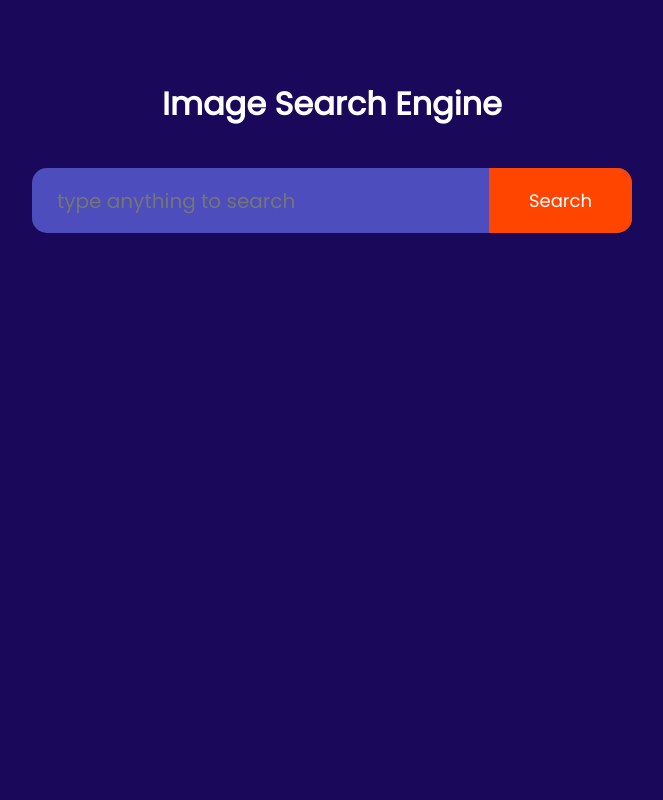
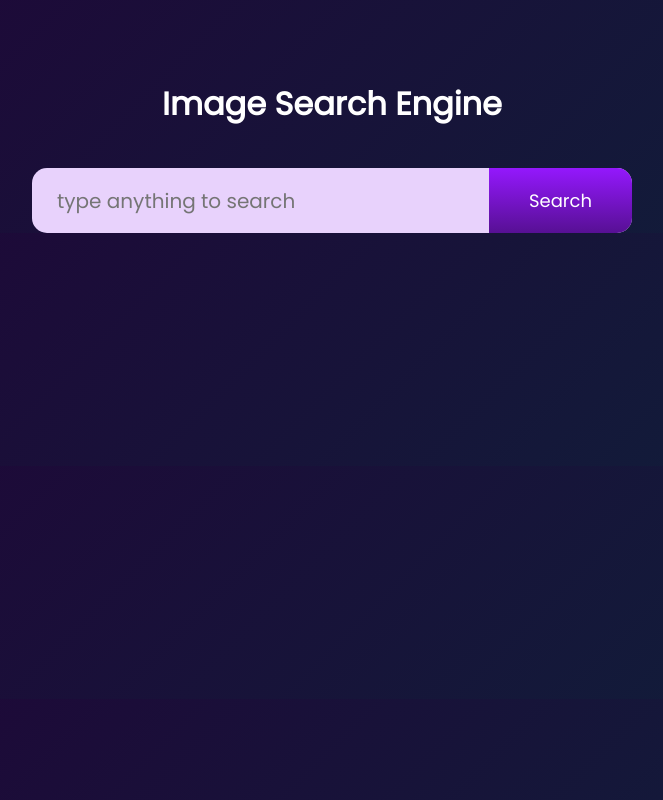
Before and after one commit to mobasshirCode/image-search-app, a plain HTML site: page index.html in a window 1280 px wide. Shown: the whole page, without its empty margins (308-971 px from the left). Drawn offline with Linux system fonts and the light colour scheme.

Commit message:
Changed theme

```diff
--- a/style.css
+++ b/style.css
@@ -8,7 +8,7 @@
 }
 
 body {
-  background: rgb(26, 8, 90);
+  background: linear-gradient(135deg,#200538,#0f203a);
   color: #fff;
 }
 
@@ -22,7 +22,7 @@ h1 {
   width: 90%;
   max-width: 600px;
   height: 65px;
-  background: rgb(77, 77, 190);
+  background: #e8d2fc;
   border-radius: 15px;
   margin: auto;
   display: flex;
@@ -49,7 +49,7 @@ h1 {
   border: 0;
   outline: 0;
   color: white;
-  background: orangered;
+  background: linear-gradient(#9418fd,#571094);
   cursor: pointer;
 }
 
@@ -57,7 +57,7 @@ h1 {
   padding: 10px 20px;
   border: 0;
   outline: 0;
-  background: orangered;
+  background: linear-gradient(#9418fd,#571094);
   color: #fff;
   border-radius: 5px;
   margin: 20px auto 100px;
```
